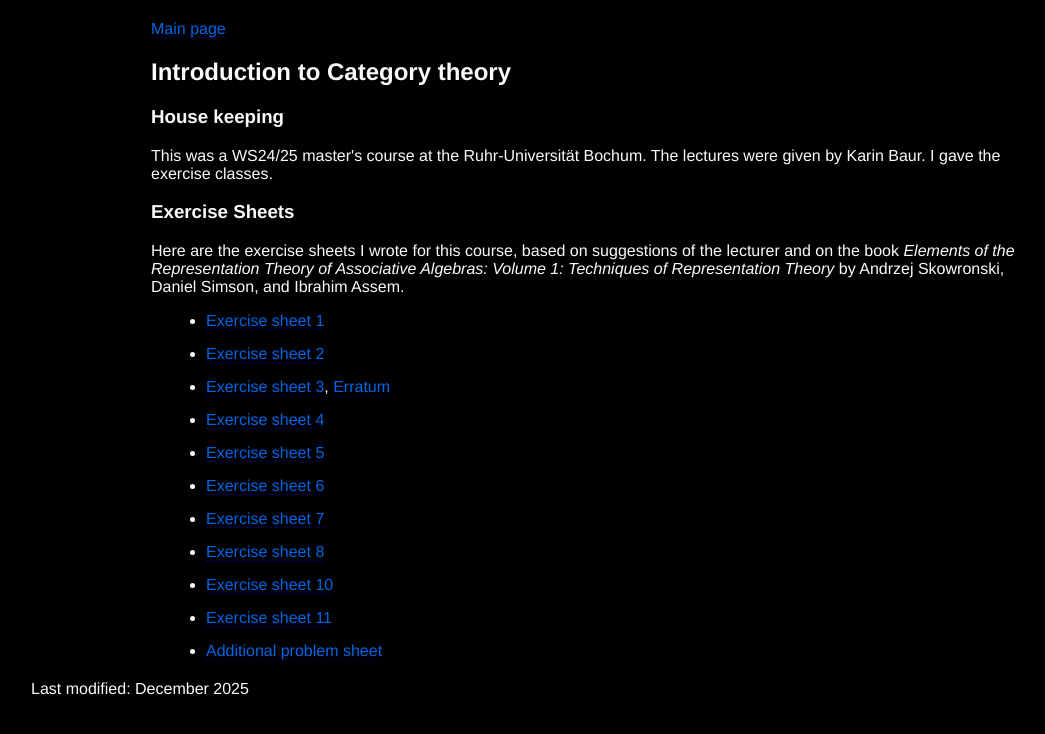
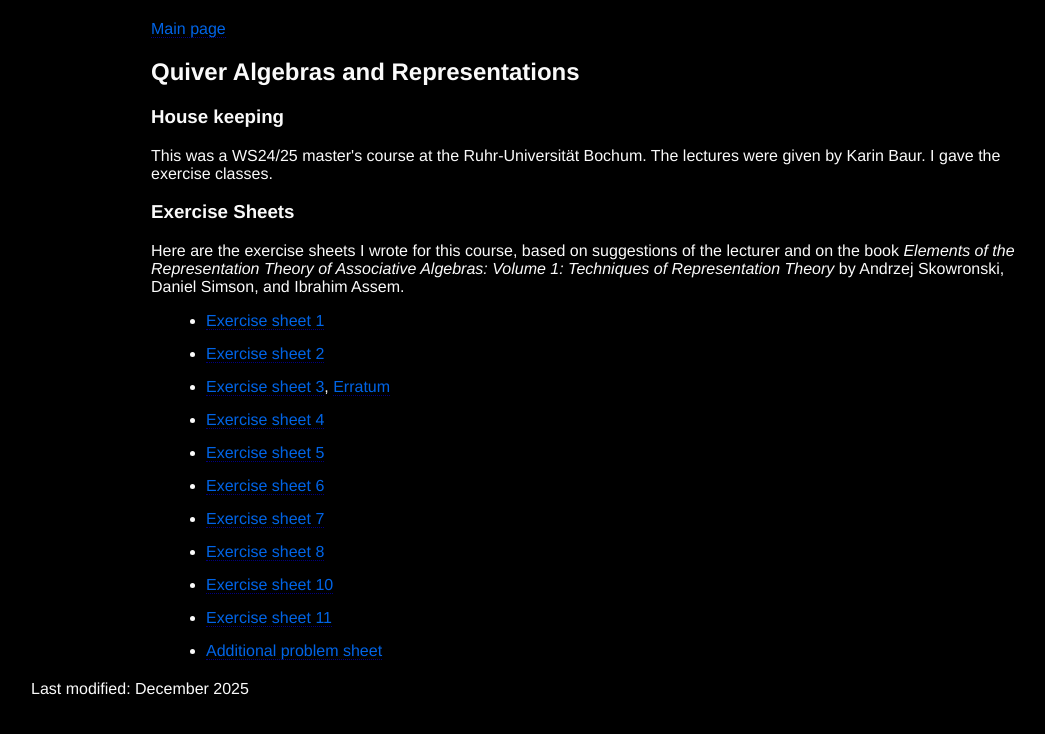
Before and after one commit to tal-gottesman/tal-gottesman.github.io, a plain HTML site: page teaching/BO_QAR/BO_QAR_WS2425.html in a window 1280 px wide. Shown: the whole page, without its empty margins (39-1084 px from the left). Drawn offline with Linux system fonts and the light colour scheme.

Commit message:
Update BO_QAR_WS2425.html
correcting title

```diff
--- a/teaching/BO_QAR/BO_QAR_WS2425.html
+++ b/teaching/BO_QAR/BO_QAR_WS2425.html
@@ -19,7 +19,7 @@
 
 </div>
 
-<h2>Introduction to Category theory</h2>
+<h2>Quiver Algebras and Representations</h2>
 <h3>House keeping</h3>
 This was a WS24/25 master's course at the Ruhr-Universität Bochum. The lectures
 were given by Karin Baur. I gave the exercise classes.
```
